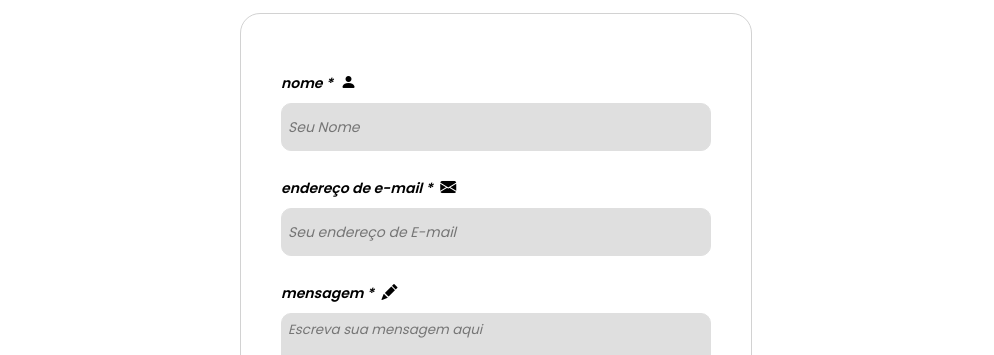
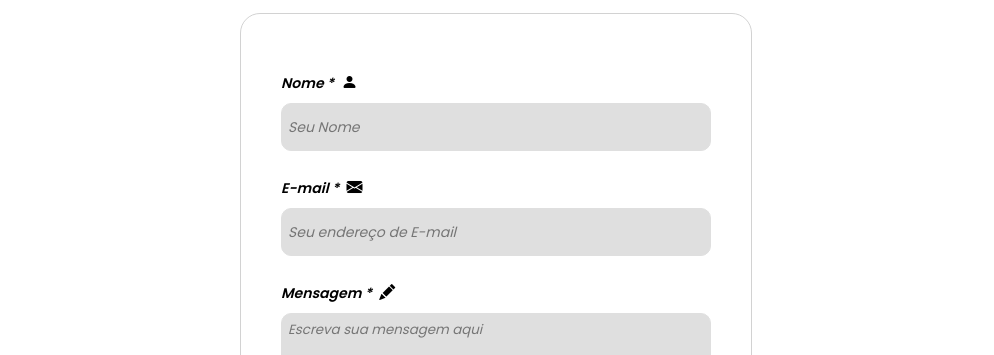
Before and after one commit to HeitorDenech/NovoPortifolio, a React (Vite) app: page /contato in a window 1280 px wide. Shown: the part 226-581 px from the top of the page, without its empty margins (144-1138 px from the left). Built offline with nearby package versions, Linux system fonts and the light colour scheme.

Commit message:
pagina de contato totalmente funcional

```diff
--- a/package.json
+++ b/package.json
@@ -13,6 +13,7 @@
     "lint": "eslint ."
   },
   "dependencies": {
+    "@emailjs/browser": "^4.4.1",
     "animate.css": "^4.1.1",
     "aos": "^2.3.4",
     "body-parser": "^2.2.0",
--- a/src/pages/Contato/Contato.jsx
+++ b/src/pages/Contato/Contato.jsx
@@ -1,7 +1,8 @@
 // src/pages/Contato/Contato.jsx
 import React, { useState } from 'react';
+import Swal from 'sweetalert2';
+import emailjs from '@emailjs/browser';
 import './Contato.css';
-import Swal from 'sweetalert2';
 
 function Contato() {
     const [formData, setFormData] = useState({
@@ -10,7 +11,6 @@ function Contato() {
         mensagem: ''
     });
 
-    // Atualiza os valores do formulário
     const handleChange = (e) => {
         setFormData({
             ...formData,
@@ -18,92 +18,105 @@ function Contato() {
         });
     };
 
-    // Envia os dados para o backend
-    const handleSubmit = async (e) => {
+    const handleSubmit = (e) => {
         e.preventDefault();
 
-        try {
-            const response = await fetch('http://localhost:5000/contato', {
-                method: 'POST',
-                headers: { 'Content-Type': 'application/json' },
-                body: JSON.stringify(formData)
+        const serviceID = 'service_bolsonaro';
+        const templateID = 'template_6k9d0dn';
+        const publicKey = '6o-FARkmF2lQOhktn';
+
+        const templateParams = {
+            name: formData.nome,
+            email: formData.email,
+            message: formData.mensagem,
+            title: 'Mensagem do Contato'
+        };
+
+        // Tempo aleatório entre 3 e 6 segundos
+        const delay = Math.floor(Math.random() * 3000) + 3000;
+
+        // Mostra o loading animado
+        Swal.fire({
+            title: 'Enviando sua mensagem...',
+            html: 'Aguarde alguns segundos...',
+            timerProgressBar: true,
+            didOpen: () => {
+                Swal.showLoading();
+            },
+            allowOutsideClick: false,
+            allowEscapeKey: false,
         });
 
-            const data = await response.json();
-
-            if (response.ok) {
+        setTimeout(() => {
+            emailjs.send(serviceID, templateID, templateParams, publicKey)
+                .then(() => {
                     Swal.fire({
                         icon: 'success',
                         title: 'Mensagem enviada!',
-                    text: data.message || 'Obrigado por entrar em contato.',
+                        text: 'Obrigado por entrar em contato.',
                         confirmButtonColor: '#3085d6',
                     });
-
-                // Limpa o formulário
                     setFormData({ nome: '', email: '', mensagem: '' });
-            } else {
+                })
+                .catch((error) => {
                     Swal.fire({
                         icon: 'error',
                         title: 'Erro ao enviar!',
-                    text: data.message || 'Tente novamente mais tarde.',
-                    confirmButtonColor: '#d33',
-                });
-            }
-        } catch (error) {
-            Swal.fire({
-                icon: 'error',
-                title: 'Erro ao enviar mensagem!',
-                text: 'Não foi possível conectar ao servidor.',
+                        text: 'Tente novamente mais tarde.',
                         confirmButtonColor: '#d33',
                     });
                     console.error('Erro no envio:', error);
-        }
+                });
+        }, delay);
     };
 
     return (
         <section className='contato'>
-            <h1>Contato</h1>
+            <h1 data-aos="fade-right">Contato</h1>
 
-            <section className='contato-container'>
+            <form onSubmit={handleSubmit} className='contato-container' data-aos="fade-right">
                 <div className='contato-container-nome'>
-                    <p>nome * <i className="bi bi-person-fill"></i></p>
+                    <p>Nome * <i className="bi bi-person-fill"></i></p>
                     <input
                         type="text"
                         name="nome"
                         placeholder='Seu Nome'
                         value={formData.nome}
                         onChange={handleChange}
+                        required
                     />
                 </div>
 
                 <div className='contato-container-email'>
-                    <p>endereço de e-mail * <i className="bi bi-envelope-fill"></i></p>
+                    <p>E-mail * <i className="bi bi-envelope-fill"></i></p>
                     <input
                         type="email"
                         name="email"
                         placeholder='Seu endereço de E-mail'
                         value={formData.email}
                         onChange={handleChange}
+                        required
                     />
                 </div>
 
                 <div className='contato-container-mensagem'>
-                    <p>mensagem * <i className="bi bi-pencil-fill"></i></p>
+                    <p>Mensagem * <i className="bi bi-pencil-fill"></i></p>
                     <textarea
                         name="mensagem"
                         placeholder="Escreva sua mensagem aqui"
                         rows="5"
                         value={formData.mensagem}
                         onChange={handleChange}
+                        required
                     ></textarea>
                 </div>
 
                 <div className='contato-container-botao'>
-                    <button onClick={handleSubmit}>
+                    <button type="submit">
                         Enviar <i className="bi bi-send-fill"></i>
                     </button>
                 </div>
-            </section>
+            </form>
         </section>
     );
 }
--- a/src/pages/Experiencias/Experiencias.jsx
+++ b/src/pages/Experiencias/Experiencias.jsx
@@ -21,7 +21,7 @@ function Experiencias() {
 
             <section className='container-esquerda-experiencias'>
 
-                <div className='container-esquerda-1' data-aos="fade-up">
+                <div className='container-esquerda-1' data-aos="fade-right">
 
                     <h1>Senac-rs</h1>
 
@@ -35,7 +35,7 @@ function Experiencias() {
 
                 </div>
 
-                <div className='container-esquerda-2' data-aos="fade-up">
+                <div className='container-esquerda-2' data-aos="fade-right">
                     <img src={campus} alt="" />
                 </div>
 
@@ -47,11 +47,11 @@ function Experiencias() {
 
             <section className='container-direita-experiencias'>
 
-                <div className='container-direita-1' data-aos="fade-up">
+                <div className='container-direita-1' data-aos="fade-left">
                     <img src={pucrs} alt="" />
                 </div>
 
-                <div className='container-direita-2' data-aos="fade-up">
+                <div className='container-direita-2' data-aos="fade-left">
                     <h1>PUC-RS</h1>
 
                     <p>Atualmente estou cursando Análise e Desenvolvimento de Sistemas na
```
Also changed, not shown: 1 other file (tests, documents, lock files or other folders). Lines whose indentation alone changed are shown as unchanged.
